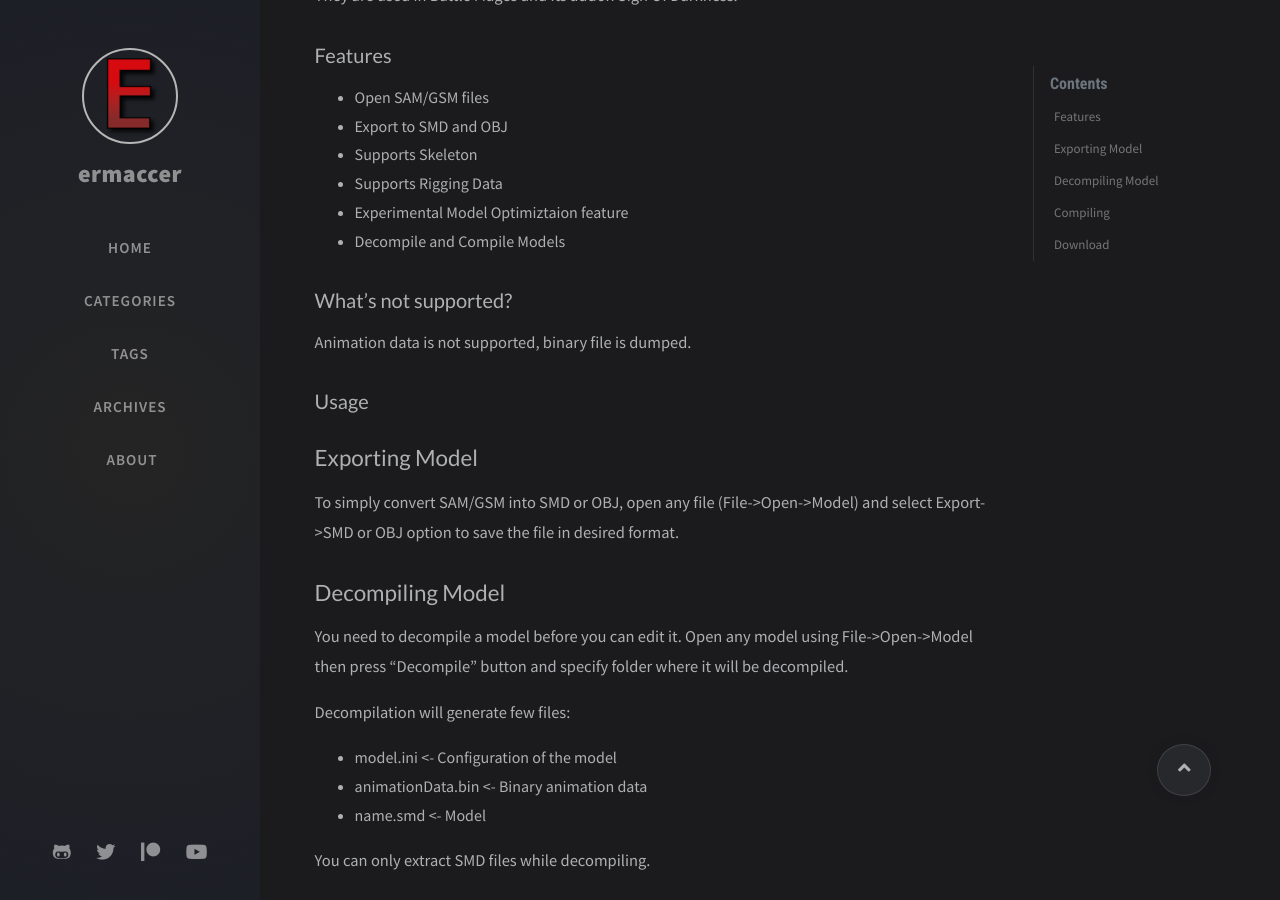
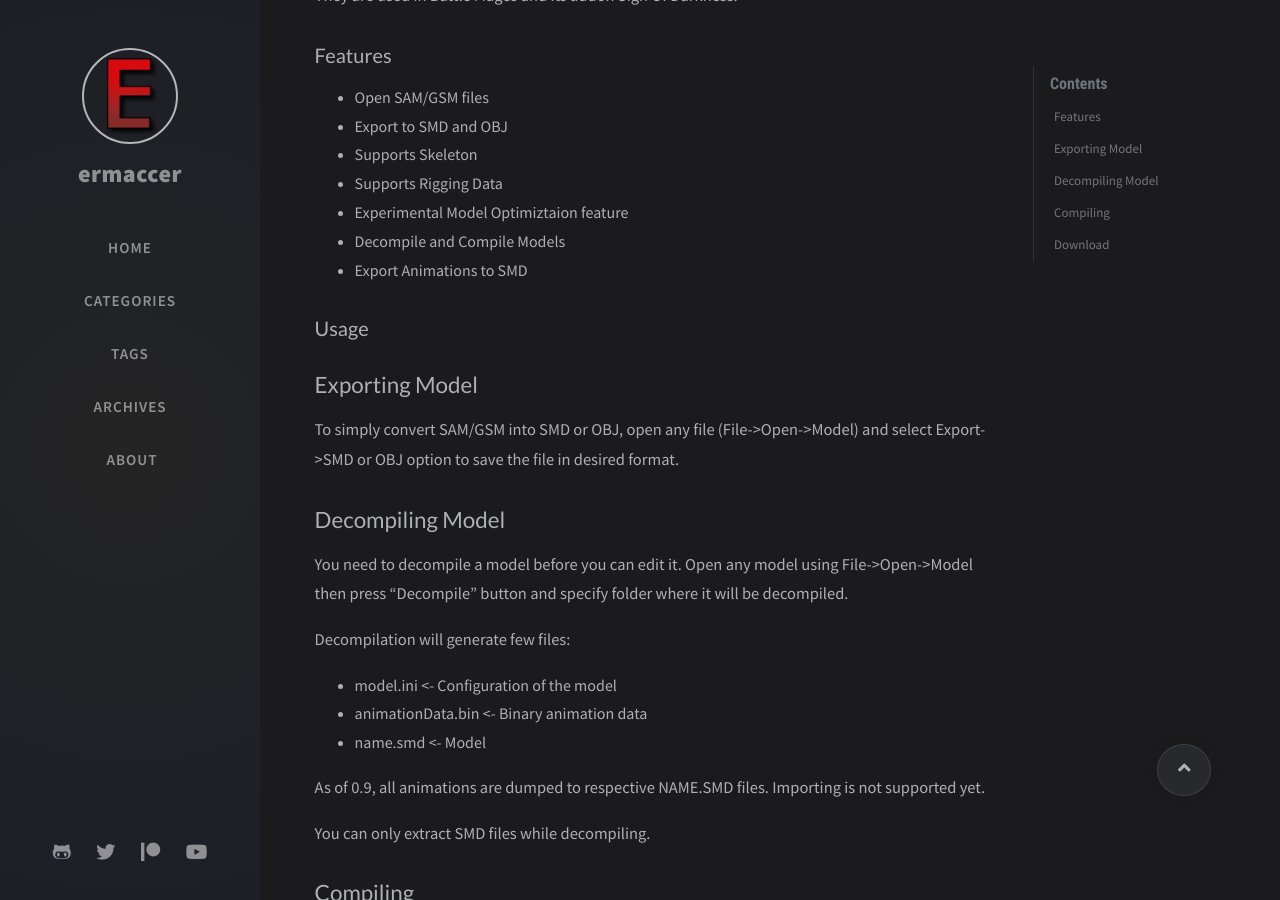
Before and after one commit to ermaccer/ermaccer.github.io, a Jekyll site: the page built from _posts/tools/2020-12-05-miracle3d-designer.md, in a window 1280 px wide and 900 px high, scrolled down 296 px. Built offline with Jekyll 4.4.1, drawn with Linux system fonts in a browser that asks for light colours; nearby versions of some CDN libraries; comment, search, counter and statistics services are not loaded.

Commit message:
m3ddesigner update

```diff
--- a/_posts/tools/2020-12-05-miracle3d-designer.md
+++ b/_posts/tools/2020-12-05-miracle3d-designer.md
@@ -19,11 +19,10 @@ and GSM. They are used in Battle Mages and its addon Sign Of Darkness.
 - Supports Rigging Data
 - Experimental Model Optimiztaion feature
 - Decompile and Compile Models
+- Export Animations to SMD
 
 
 
-### What's not supported?
-Animation data is not supported, binary file is dumped.
 
 ### Usage
 
@@ -43,6 +42,9 @@ Decompilation will generate few files:
 - model.ini 		<- Configuration of the model
 - animationData.bin <- Binary animation data
 - name.smd 			<- Model
+
+As of 0.9, all animations are dumped to respective NAME.SMD files.
+Importing is not supported yet.
 
 
 You can only extract SMD files while decompiling.
```
Also changed, not shown: assets/tools/m3d/Designer.png.
